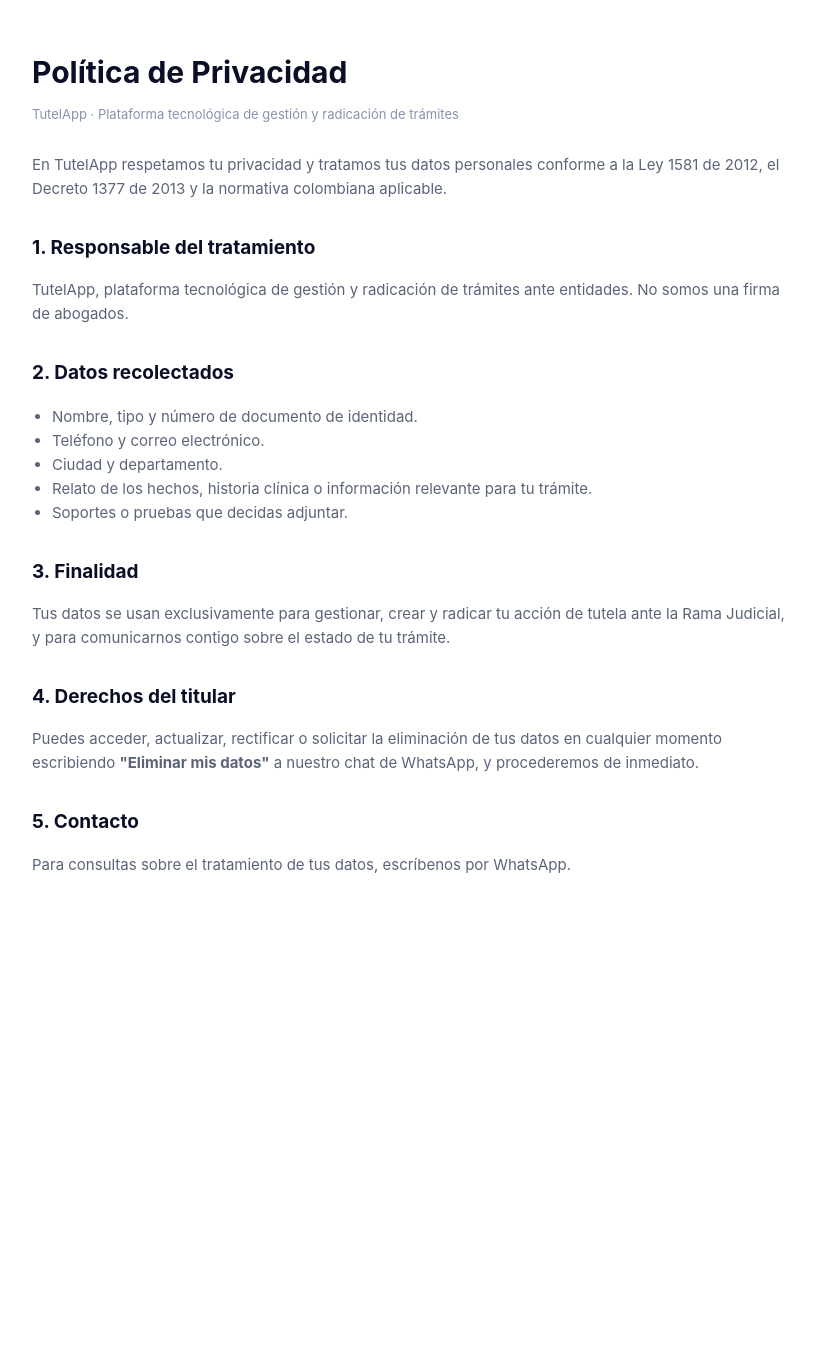
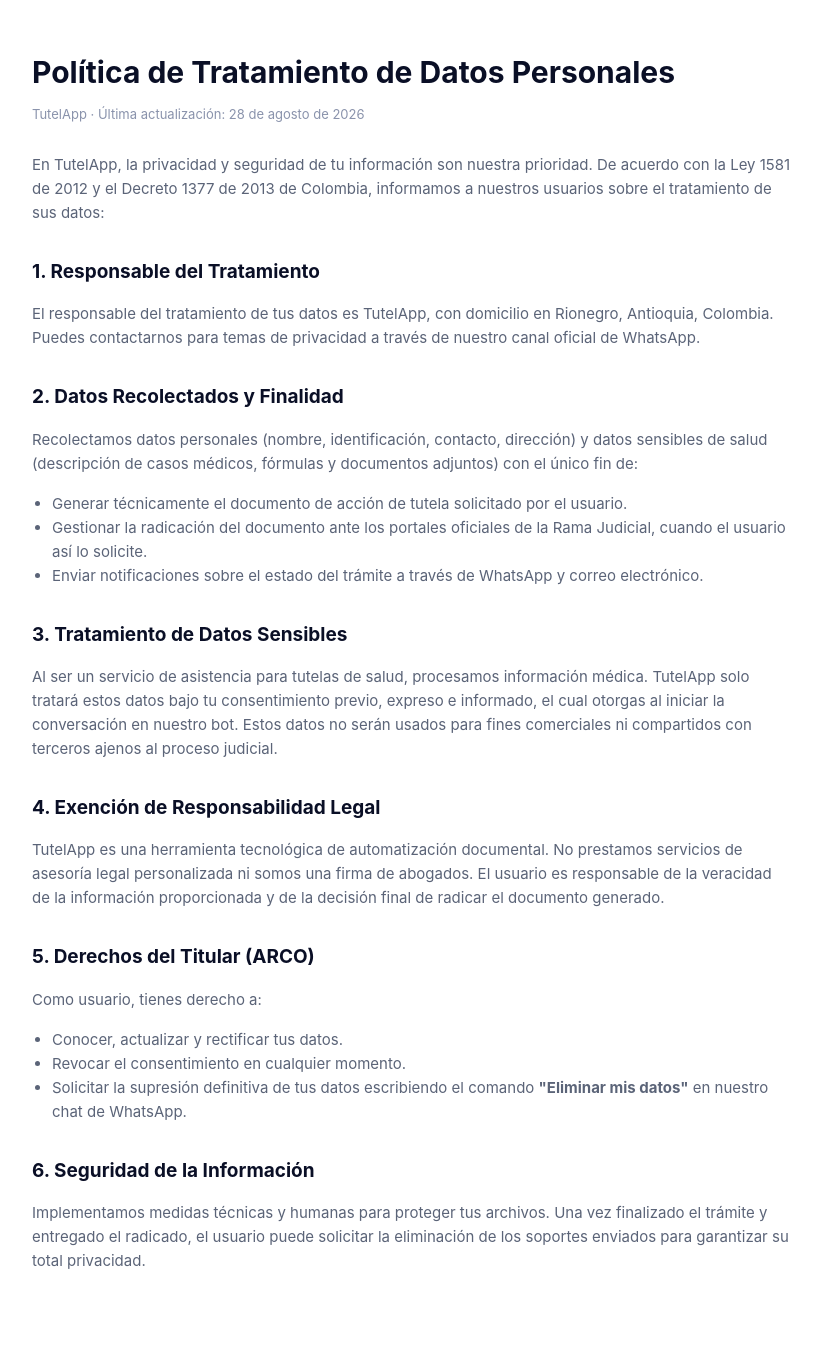
Before and after one commit to jhonqrz1988/tutela-online, a FastAPI app: page /privacidad in a window 1280 px wide. Shown: the whole page, without its empty margins (228-1048 px from the left). Before the commit the page ends 873 px from the top, so only its background shows below. Run offline with FastAPI, Linux system fonts and the light colour scheme.

Commit message:
fix(privacidad): actualizar politica de tratamiento de datos
- Nuevo contenido aprobado por Meta y SIC
- Exencion de responsabilidad legal
- Derechos ARCO completos
- Tratamiento de datos sensibles de salud

```diff
--- a/app/templates/privacidad.html
+++ b/app/templates/privacidad.html
@@ -3,7 +3,7 @@
 <head>
 <meta charset="UTF-8">
 <meta name="viewport" content="width=device-width, initial-scale=1.0">
-<title>Política de Privacidad - TutelApp</title>
+<title>Política de Tratamiento de Datos Personales - TutelApp</title>
 <style>
   body { font-family: 'Inter', Arial, sans-serif; margin:0; color:#12193A; background:#fff; line-height:1.6; }
   .wrap { max-width:760px; margin:0 auto; padding:48px 24px 64px; }
@@ -17,36 +17,38 @@
 </head>
 <body>
 <div class="wrap">
-  <h1>Política de Privacidad</h1>
-  <div class="date">TutelApp · Plataforma tecnológica de gestión y radicación de trámites</div>
+  <h1>Política de Tratamiento de Datos Personales</h1>
+  <div class="date">TutelApp · Última actualización: 28 de agosto de 2026</div>
 
-  <p>En TutelApp respetamos tu privacidad y tratamos tus datos personales conforme a la
-  Ley 1581 de 2012, el Decreto 1377 de 2013 y la normativa colombiana aplicable.</p>
+  <p>En TutelApp, la privacidad y seguridad de tu información son nuestra prioridad. De acuerdo con la Ley 1581 de 2012 y el Decreto 1377 de 2013 de Colombia, informamos a nuestros usuarios sobre el tratamiento de sus datos:</p>
 
-  <h2>1. Responsable del tratamiento</h2>
-  <p>TutelApp, plataforma tecnológica de gestión y radicación de trámites ante entidades.
-  No somos una firma de abogados.</p>
+  <h2>1. Responsable del Tratamiento</h2>
+  <p>El responsable del tratamiento de tus datos es TutelApp, con domicilio en Rionegro, Antioquia, Colombia. Puedes contactarnos para temas de privacidad a través de nuestro canal oficial de WhatsApp.</p>
 
-  <h2>2. Datos recolectados</h2>
+  <h2>2. Datos Recolectados y Finalidad</h2>
+  <p>Recolectamos datos personales (nombre, identificación, contacto, dirección) y datos sensibles de salud (descripción de casos médicos, fórmulas y documentos adjuntos) con el único fin de:</p>
   <ul>
-    <li>Nombre, tipo y número de documento de identidad.</li>
-    <li>Teléfono y correo electrónico.</li>
-    <li>Ciudad y departamento.</li>
-    <li>Relato de los hechos, historia clínica o información relevante para tu trámite.</li>
-    <li>Soportes o pruebas que decidas adjuntar.</li>
+    <li>Generar técnicamente el documento de acción de tutela solicitado por el usuario.</li>
+    <li>Gestionar la radicación del documento ante los portales oficiales de la Rama Judicial, cuando el usuario así lo solicite.</li>
+    <li>Enviar notificaciones sobre el estado del trámite a través de WhatsApp y correo electrónico.</li>
   </ul>
 
-  <h2>3. Finalidad</h2>
-  <p>Tus datos se usan exclusivamente para gestionar, crear y radicar tu acción de tutela
-  ante la Rama Judicial, y para comunicarnos contigo sobre el estado de tu trámite.</p>
+  <h2>3. Tratamiento de Datos Sensibles</h2>
+  <p>Al ser un servicio de asistencia para tutelas de salud, procesamos información médica. TutelApp solo tratará estos datos bajo tu consentimiento previo, expreso e informado, el cual otorgas al iniciar la conversación en nuestro bot. Estos datos no serán usados para fines comerciales ni compartidos con terceros ajenos al proceso judicial.</p>
 
-  <h2>4. Derechos del titular</h2>
-  <p>Puedes acceder, actualizar, rectificar o solicitar la eliminación de tus datos en
-  cualquier momento escribiendo <strong>"Eliminar mis datos"</strong> a nuestro chat de WhatsApp,
-  y procederemos de inmediato.</p>
+  <h2>4. Exención de Responsabilidad Legal</h2>
+  <p>TutelApp es una herramienta tecnológica de automatización documental. No prestamos servicios de asesoría legal personalizada ni somos una firma de abogados. El usuario es responsable de la veracidad de la información proporcionada y de la decisión final de radicar el documento generado.</p>
 
-  <h2>5. Contacto</h2>
-  <p>Para consultas sobre el tratamiento de tus datos, escríbenos por WhatsApp.</p>
+  <h2>5. Derechos del Titular (ARCO)</h2>
+  <p>Como usuario, tienes derecho a:</p>
+  <ul>
+    <li>Conocer, actualizar y rectificar tus datos.</li>
+    <li>Revocar el consentimiento en cualquier momento.</li>
+    <li>Solicitar la supresión definitiva de tus datos escribiendo el comando <strong>"Eliminar mis datos"</strong> en nuestro chat de WhatsApp.</li>
+  </ul>
+
+  <h2>6. Seguridad de la Información</h2>
+  <p>Implementamos medidas técnicas y humanas para proteger tus archivos. Una vez finalizado el trámite y entregado el radicado, el usuario puede solicitar la eliminación de los soportes enviados para garantizar su total privacidad.</p>
 </div>
 </body>
 </html>
```
